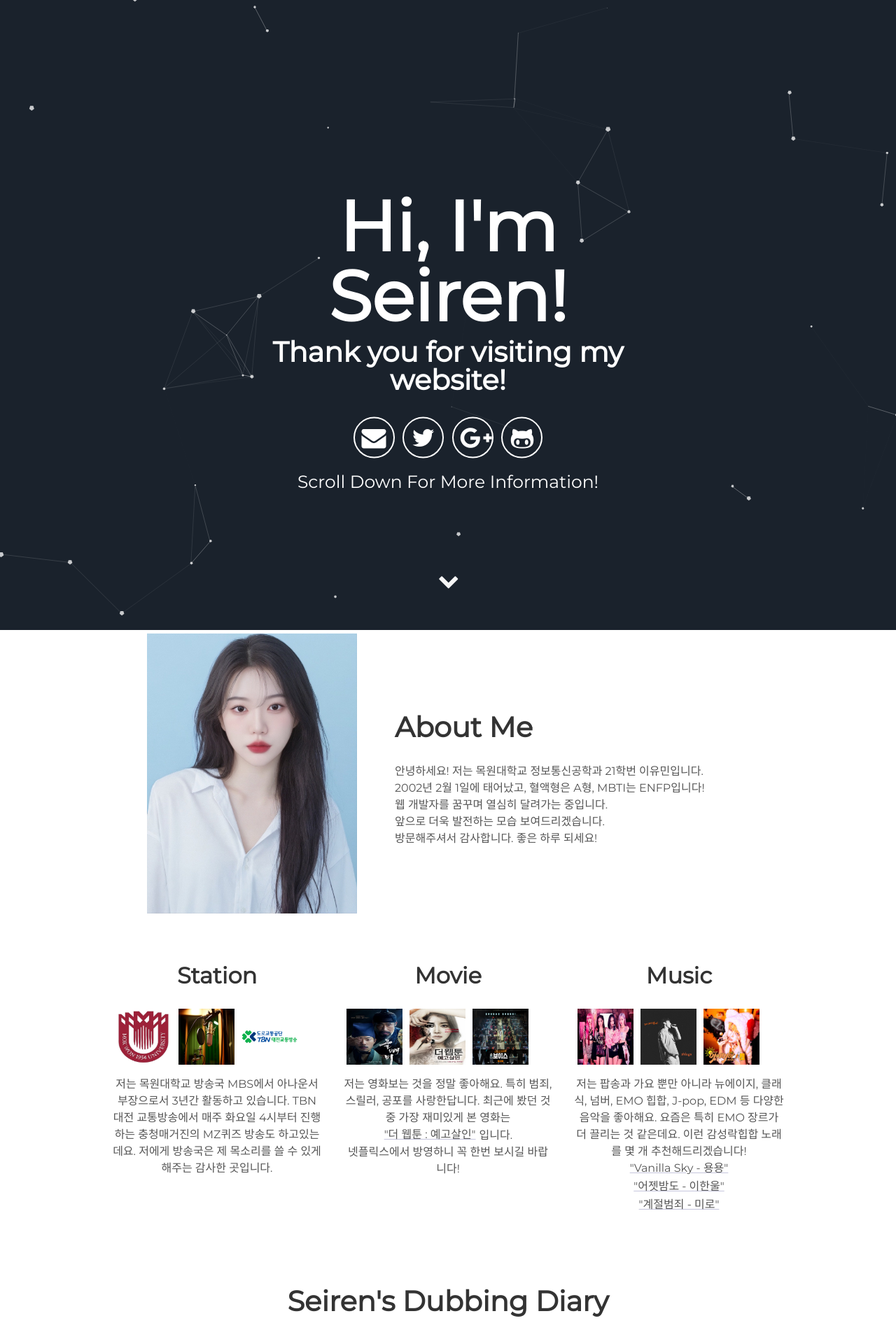
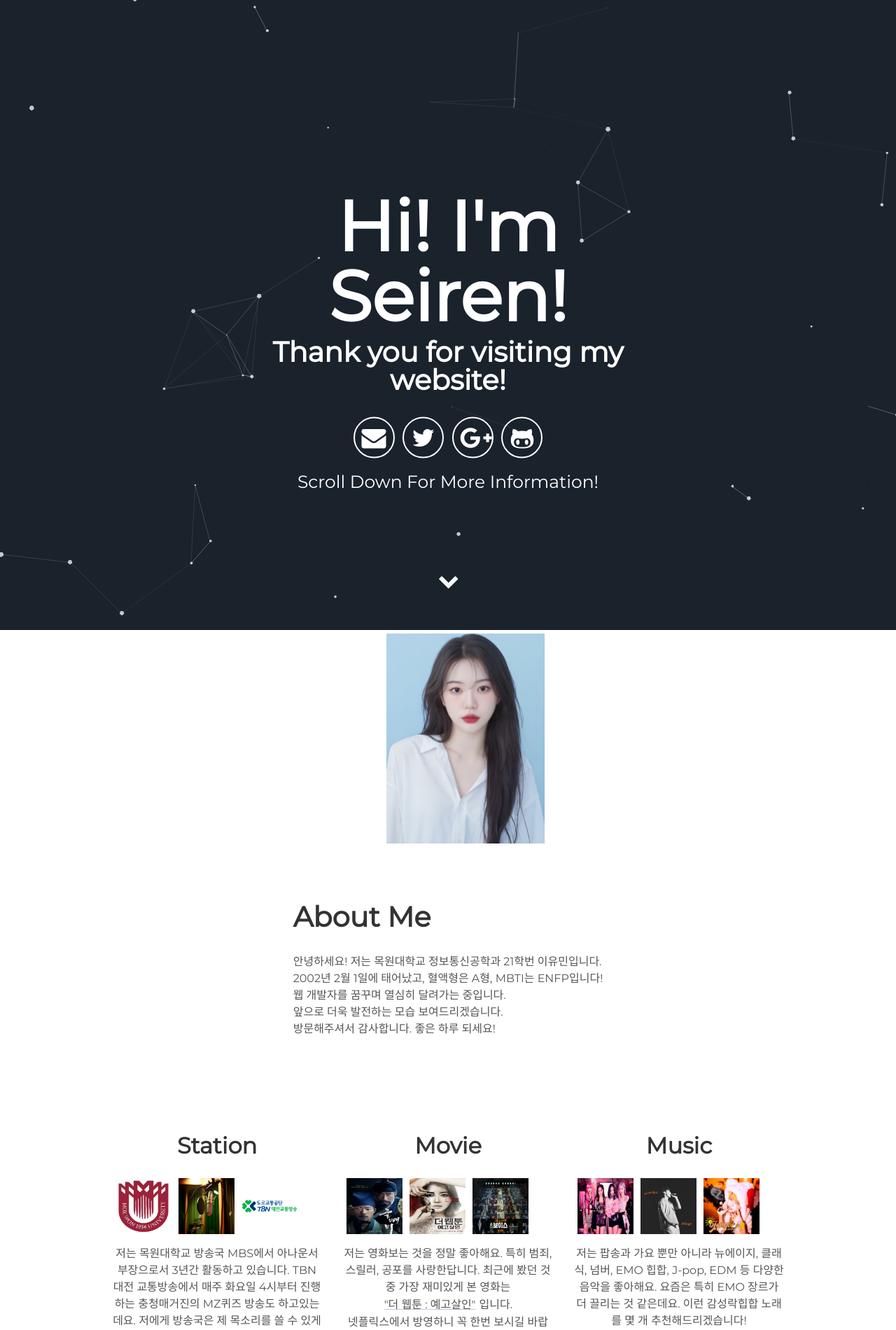
Before and after one commit to bySeiren02/Seiren.github.io, a Jekyll site: the page built from index.html, in a window 1280 px wide. Shown: the top 1900 px of the page at 70% size. Built offline with Jekyll 4.4.1, drawn with Linux system fonts in a browser that asks for light colours.

Commit message:
about me 수정

```diff
--- a/_config.yml
+++ b/_config.yml
@@ -5,7 +5,7 @@ description: A blog about lorem ipsum dolor sit amet
 # url: "localhost:3000" # the base hostname & protocol for your site e.g. http://willianjusten.com.br
 
 # User settings
-username: Hi, I'm Seiren!
+username: Hi! I'm Seiren!
 user_description:
   안녕하세요!
   저는 목원대학교 정보통신공학과 21학번 이유민입니다. <br>
--- a/_includes/about.html
+++ b/_includes/about.html
@@ -63,9 +63,14 @@
 
 
     @media only screen and (min-width: 550px) {
-      /* 태블릿 이상의 크기일 때 적용될 스타일 */
+      .image-wrapper img {
+        display: block;
+        height: 300px;
+        width: auto;
+
+      }
       .container {
-        flex-direction: row; /* 가로 방향으로 요소 배치 */
+        flex-direction: column;
         align-items: center; /* 요소들을 수직 가운데 정렬 */
       }
 
```
